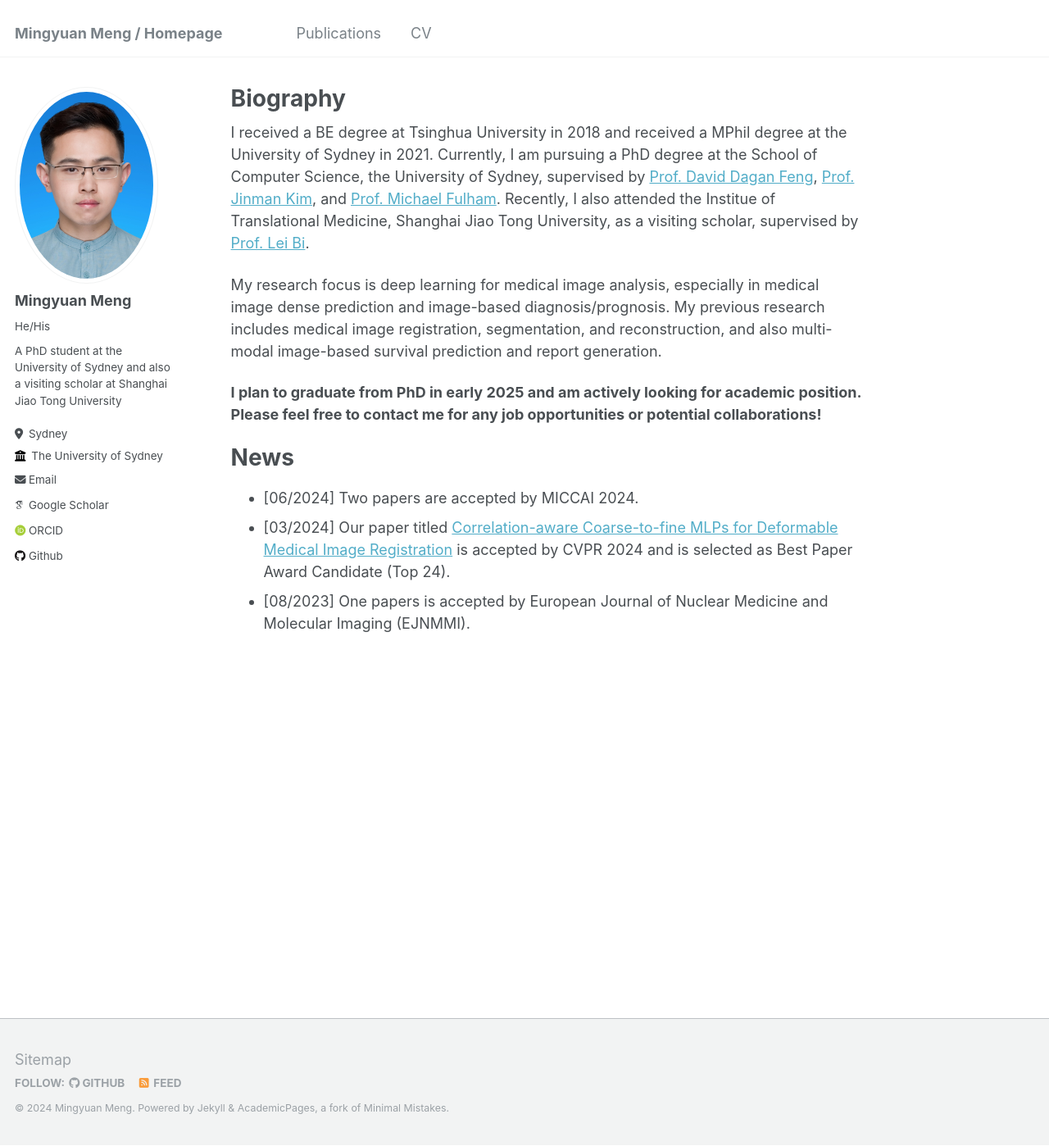
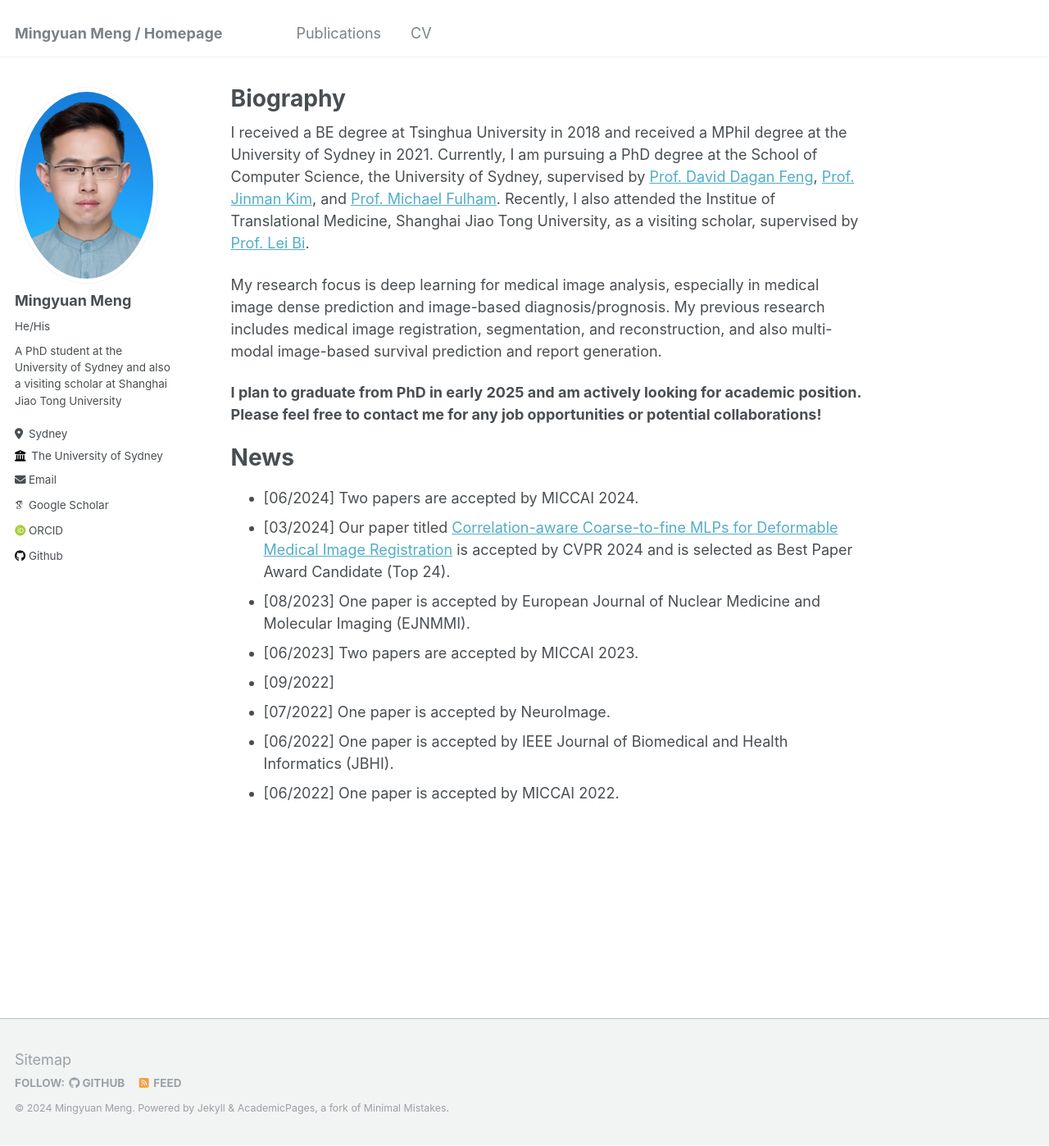
Before and after one commit to MungoMeng/mungomeng.github.io, a Jekyll site: the page built from _pages/about.md, in a window 1280 px wide and 1398 px high. Shown: the whole window at 82% size. Built offline with Jekyll 4.4.1, drawn with Linux system fonts in a browser that asks for light colours; some web fonts are replaced.

Commit message:
Update about.md

```diff
--- a/_pages/about.md
+++ b/_pages/about.md
@@ -17,4 +17,9 @@ News
 ======
 * [06/2024] Two papers are accepted by MICCAI 2024.
 * [03/2024] Our paper titled [Correlation-aware Coarse-to-fine MLPs for Deformable Medical Image Registration](https://arxiv.org/abs/2406.00123) is accepted by CVPR 2024 and is selected as Best Paper Award Candidate (Top 24).
-* [08/2023] One papers is accepted by European Journal of Nuclear Medicine and Molecular Imaging (EJNMMI).
+* [08/2023] One paper is accepted by European Journal of Nuclear Medicine and Molecular Imaging (EJNMMI).
+* [06/2023] Two papers are accepted by MICCAI 2023.
+* [09/2022]
+* [07/2022] One paper is accepted by NeuroImage.
+* [06/2022] One paper is accepted by IEEE Journal of Biomedical and Health Informatics (JBHI).
+* [06/2022] One paper is accepted by MICCAI 2022.
```
